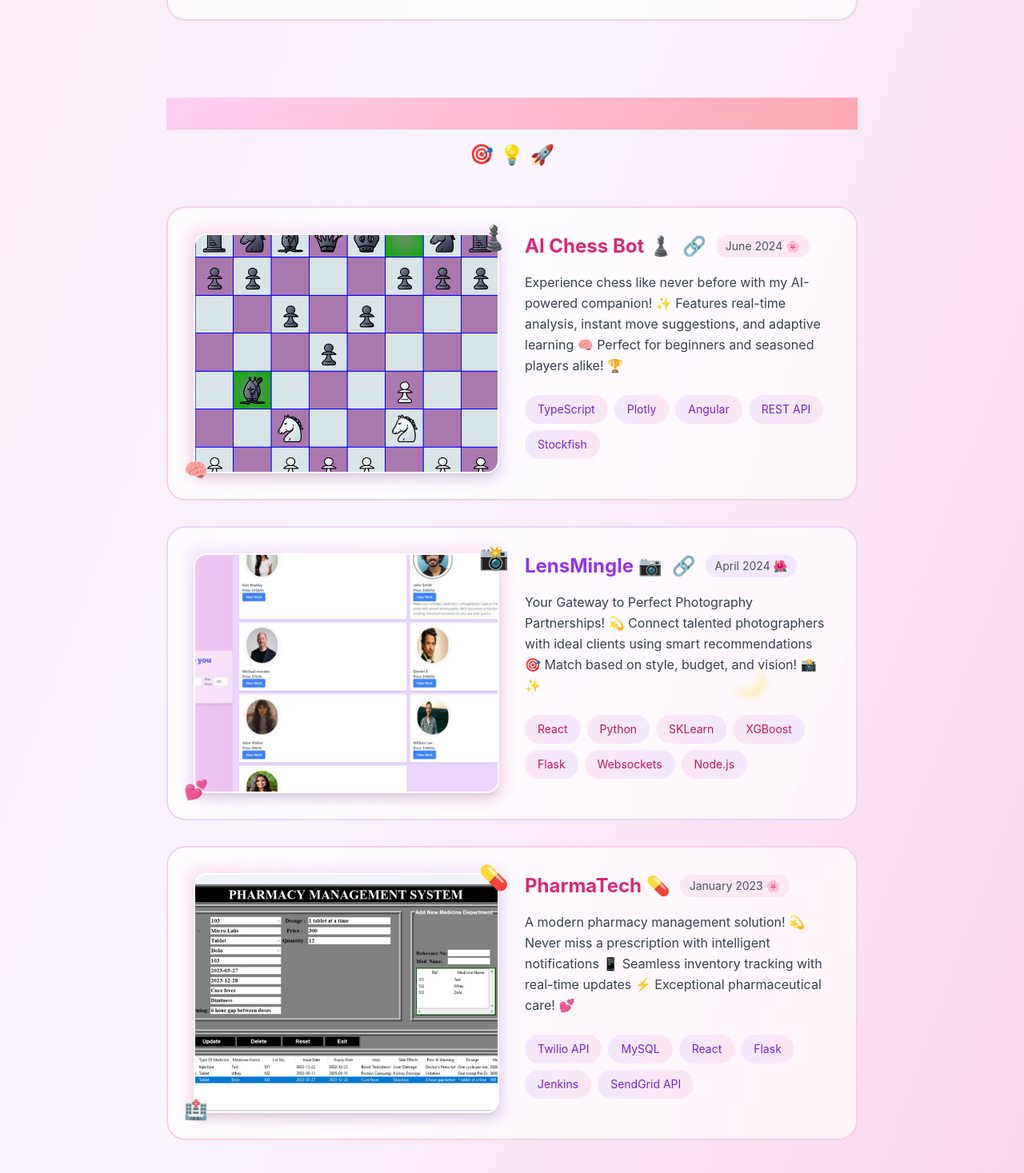
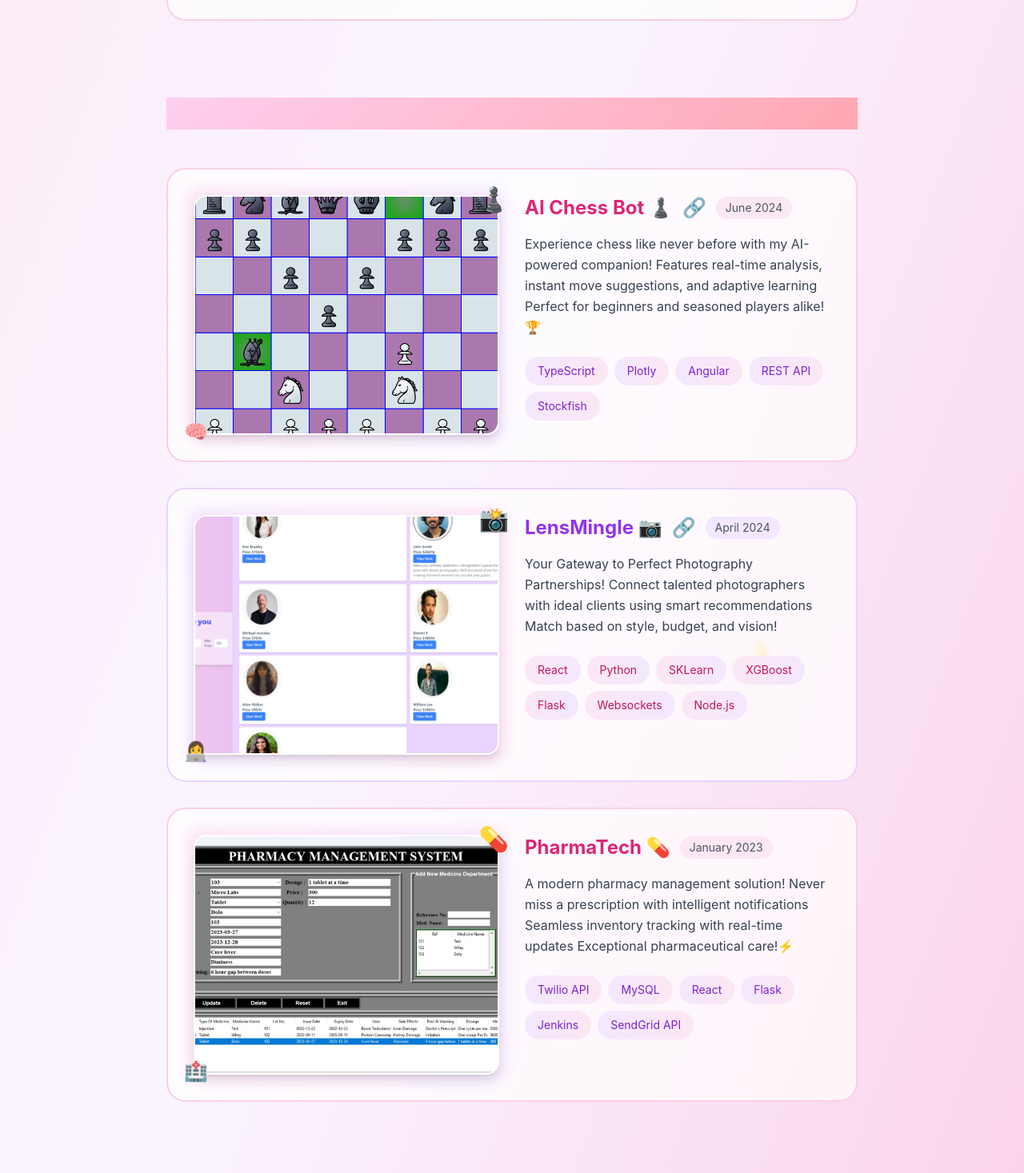
Before and after one commit to Dakshaarvind/my-portfolio, a React (Create React App) app: page / in a window 1280 px wide. Shown: the part 1514-2981 px from the top of the page at 80% size. Built offline with nearby package versions, Linux system fonts and the light colour scheme.

Commit message:
fixing emoji maxxing

```diff
--- a/src/App.js
+++ b/src/App.js
@@ -288,11 +288,6 @@ const PortfolioWebsite = () => {
               <h2 className="text-4xl font-bold mb-4 rainbow-bg bg-clip-text text-transparent">
                 Projects 🎨
               </h2>
-              <div className="flex justify-center gap-2">
-                <span className="text-2xl bounce-cute">🎯</span>
-                <span className="text-2xl wiggle">💡</span>
-                <span className="text-2xl heart-beat">🚀</span>
-              </div>
             </div>
 
             {/* AI Chess Bot */}
@@ -324,13 +319,13 @@ const PortfolioWebsite = () => {
                         <span className="text-2xl">🔗</span>
                       </a>
                       <span className="text-sm text-gray-600 bg-pink-100 px-3 py-1 rounded-full">
-                        June 2024 🌸
+                        June 2024
                       </span>
                     </div>
 
                     <p className="text-gray-700 mb-6 leading-relaxed">
-                      Experience chess like never before with my AI-powered companion! ✨
-                      Features real-time analysis, instant move suggestions, and adaptive learning 🧠
+                      Experience chess like never before with my AI-powered companion!
+                      Features real-time analysis, instant move suggestions, and adaptive learning
                       Perfect for beginners and seasoned players alike! 🏆
                     </p>
 
@@ -360,7 +355,7 @@ const PortfolioWebsite = () => {
                     className="relative rounded-2xl w-full h-[300px] object-cover shadow-lg border-2 border-white"
                   />
                   <div className="absolute -top-3 -right-3 text-3xl bounce-cute">📸</div>
-                  <div className="absolute -bottom-3 -left-3 text-2xl wiggle">💕</div>
+                  <div className="absolute -bottom-3 -left-3 text-2xl wiggle">👩‍💻</div>
                 </div>
 
                 <div className="md:w-1/2 flex flex-col justify-between">
@@ -378,14 +373,14 @@ const PortfolioWebsite = () => {
                         <span className="text-2xl">🔗</span>
                       </a>
                       <span className="text-sm text-gray-600 bg-purple-100 px-3 py-1 rounded-full">
-                        April 2024 🌺
+                        April 2024
                       </span>
                     </div>
 
                     <p className="text-gray-700 mb-6 leading-relaxed">
-                      Your Gateway to Perfect Photography Partnerships! 💫
-                      Connect talented photographers with ideal clients using smart recommendations 🎯
-                      Match based on style, budget, and vision! 📸✨
+                      Your Gateway to Perfect Photography Partnerships!
+                      Connect talented photographers with ideal clients using smart recommendations
+                      Match based on style, budget, and vision!
                     </p>
 
                     <div className="flex flex-wrap gap-2">
@@ -424,15 +419,15 @@ const PortfolioWebsite = () => {
                         PharmaTech 💊
                       </h3>
                       <span className="text-sm text-gray-600 bg-pink-100 px-3 py-1 rounded-full">
-                        January 2023 🌸
+                        January 2023
                       </span>
                     </div>
 
                     <p className="text-gray-700 mb-6 leading-relaxed">
-                      A modern pharmacy management solution! 💫
-                      Never miss a prescription with intelligent notifications 📱
-                      Seamless inventory tracking with real-time updates ⚡
-                      Exceptional pharmaceutical care! 💕
+                      A modern pharmacy management solution!
+                      Never miss a prescription with intelligent notifications
+                      Seamless inventory tracking with real-time updates
+                      Exceptional pharmaceutical care!⚡
                     </p>
 
                     <div className="flex flex-wrap gap-2">
```
